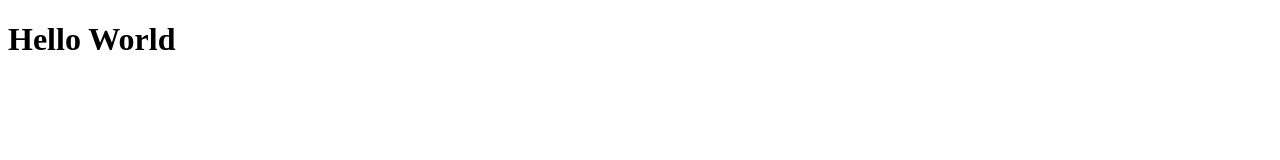
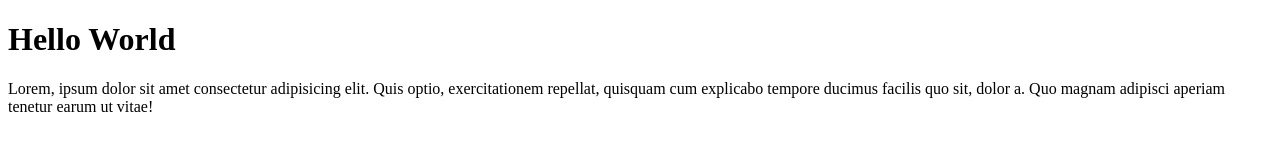
Before and after one commit to diyarcodes/wpu-git-test, a plain HTML site: page index.html in a window 1280 px wide. Drawn offline with Linux system fonts and the light colour scheme.

Commit message:
menambah lorem

```diff
--- a/index.html
+++ b/index.html
@@ -9,6 +9,9 @@
 
 <body>
     <h1>Hello World</h1>
+
+    <p>Lorem, ipsum dolor sit amet consectetur adipisicing elit. Quis optio, exercitationem repellat, quisquam cum
+        explicabo tempore ducimus facilis quo sit, dolor a. Quo magnam adipisci aperiam tenetur earum ut vitae!</p>
 </body>
 
 </html>
```
